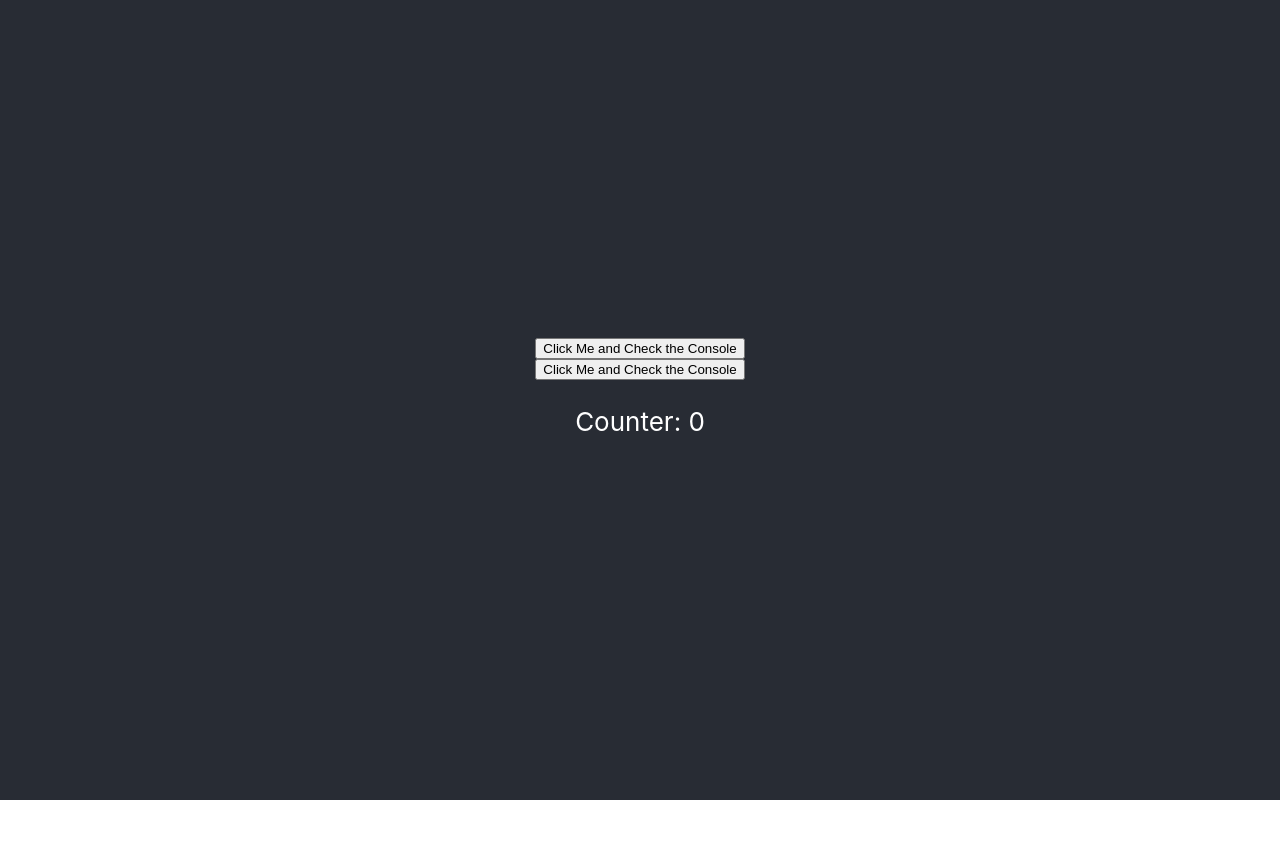
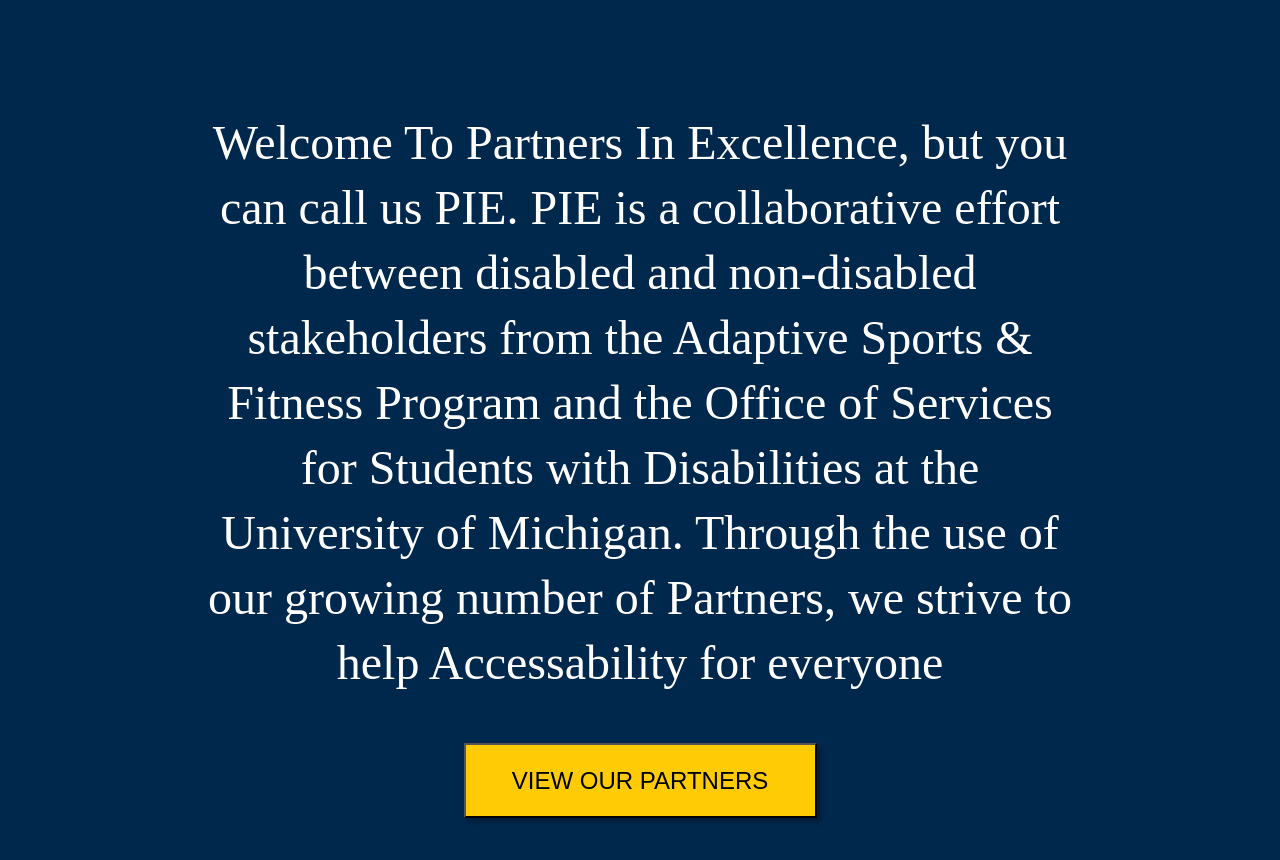
Before and after one commit to ConnorInglis18/pie-website, a React (Create React App) app: page / in a window 1280 px wide. Shown: the top 860 px of the page. Before the commit the page ends 800 px from the top, so only its background shows below. Built offline with nearby package versions, Linux system fonts and the light colour scheme.

Commit message:
Added LandingPage component

```diff
--- a/src/App.css
+++ b/src/App.css
@@ -1,14 +1,4 @@
 .App {
   text-align: center;
+  width: 100%;
 }
-
-.App-header {
-  background-color: #282c34;
-  min-height: 100vh;
-  display: flex;
-  flex-direction: column;
-  align-items: center;
-  justify-content: center;
-  font-size: calc(10px + 2vmin);
-  color: white;
-}
--- a/src/App.jsx
+++ b/src/App.jsx
@@ -1,11 +1,13 @@
 import { Component } from 'react';
 import './App.css';
+import LandingPage from './LandingPage';
 
 class App extends Component {
   constructor(props) {
     super(props);
     this.state = {
       counter: 0,
+      curPage: "LandingPage"
     }
   }
 
@@ -20,15 +22,7 @@
   render() {
     return (
       <div className="App">
-        <header className="App-header">
-          <button name="testButton" onClick={(e) => this.buttonClick(e)}>
-            Click Me and Check the Console
-          </button>
-          <button name="testButton2" onClick={(e) => this.buttonClick(e)}>
-            Click Me and Check the Console
-          </button>
-          <p>Counter: {this.state.counter}</p>
-        </header>
+        <LandingPage/>
       </div>
     );
   }
--- /dev/null
+++ b/src/LandingPage.css
@@ -0,0 +1,37 @@
+.LandingPage {
+    background-color: #00274C;
+    min-height: 100vh;
+    display: flex;
+    flex-direction: column;
+    align-items: center;
+    justify-content: center;
+    font-size: calc(10px + 2vmin);
+    color: white;
+
+    font-family: Nunito Sans;
+    font-style: normal;
+    font-weight: normal;
+    font-size: 48px;
+    line-height: 65px;
+    text-align: center;
+    width: 100%;
+    padding-top: 40px;
+    padding-bottom: 84px;
+}
+
+p {
+    padding-left: 195px;
+    padding-right: 195px;
+}
+
+button {
+    width: 353px;
+    height: 75px;
+    background: #FFCB05;
+    box-shadow: 4px 4px 4px rgba(0, 0, 0, 0.25);
+    font-size: 24px;
+    line-height: 33px;
+    text-align: center;
+
+    color: #000000;
+}
--- /dev/null
+++ b/src/LandingPage.jsx
@@ -0,0 +1,21 @@
+import { Component } from 'react';
+import './LandingPage.css';
+
+class LandingPage extends Component {
+  constructor(props) {
+    super(props);
+  }
+
+  render() {
+    return (
+    <div className="LandingPage">
+        <p>Welcome To Partners In Excellence, but you can call us PIE. PIE is a collaborative effort between disabled and non-disabled stakeholders from the Adaptive Sports & Fitness Program and the Office of Services for Students with Disabilities at the University of Michigan. Through the use of our growing number of Partners, we strive to help Accessability for everyone</p>
+        <button name="viewPartners">
+        VIEW OUR PARTNERS
+        </button>
+    </div>
+    );
+  }
+}
+
+export default LandingPage;
```
